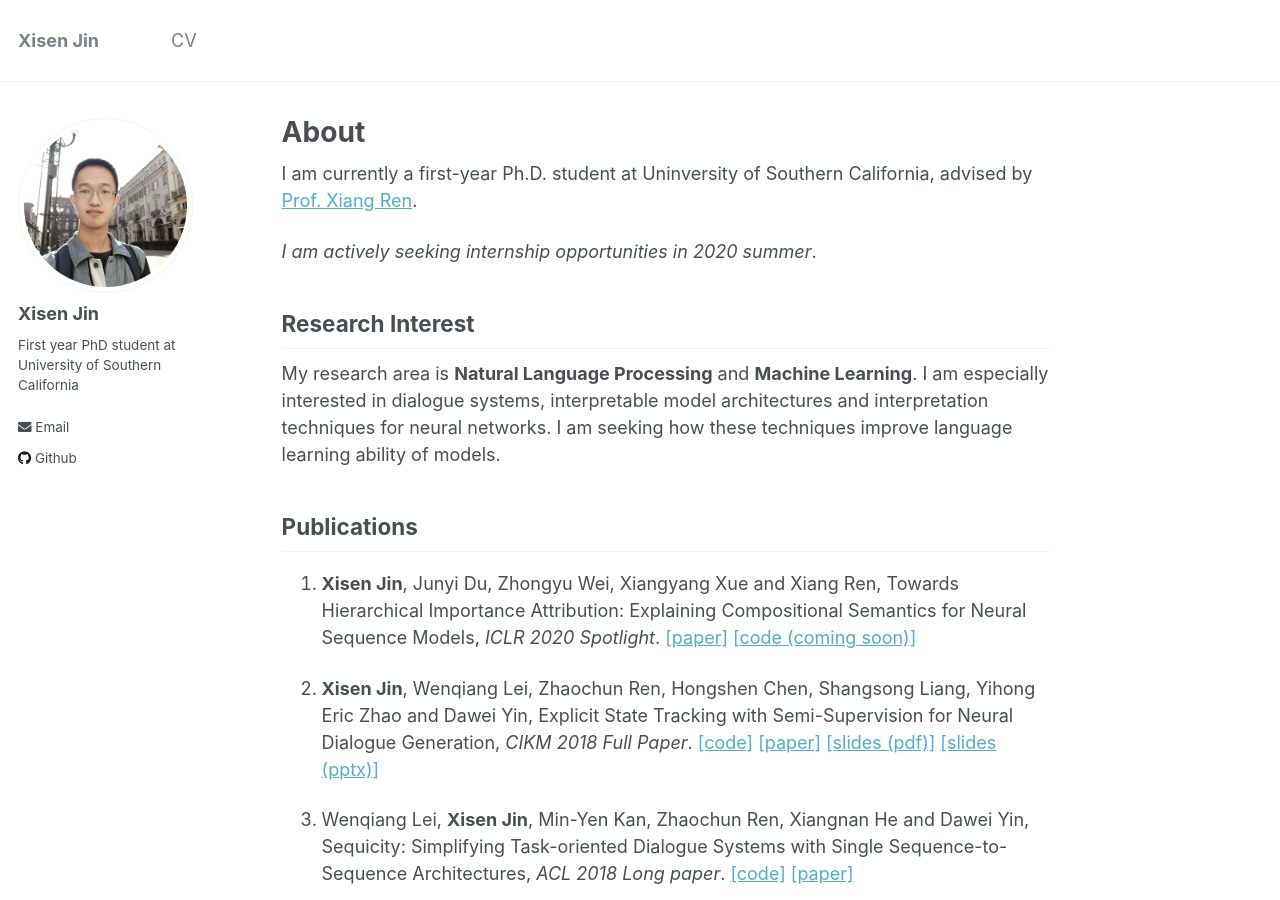
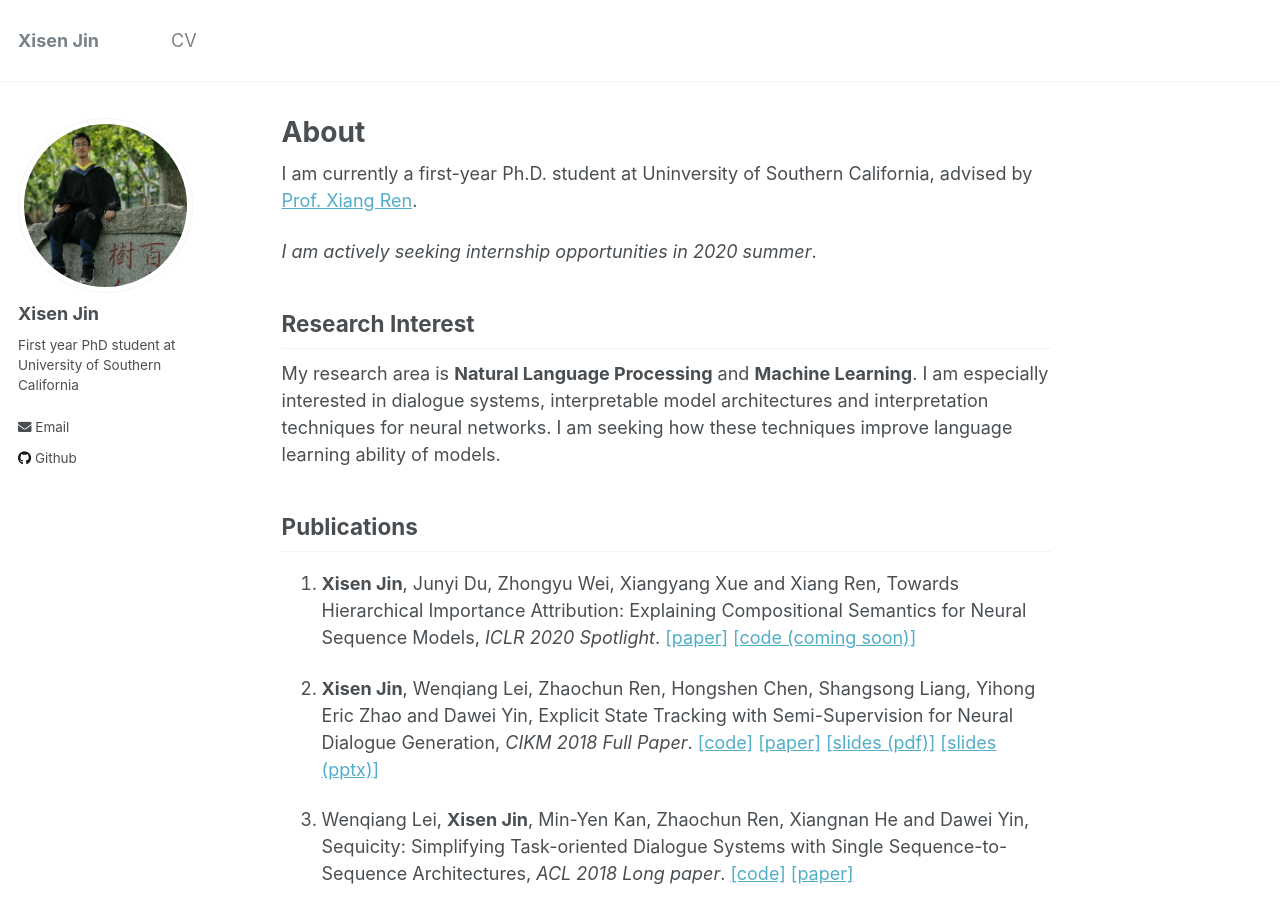
Before and after one commit to AuCson/aucson.github.io, a Jekyll site: the page built from _pages/about.md, in a window 1280 px wide and 900 px high. Built offline with Jekyll 4.4.1, drawn with Linux system fonts in a browser that asks for light colours.

Commit message:
updated pic

```diff
--- a/_config.yml
+++ b/_config.yml
@@ -81,7 +81,7 @@ analytics:
 # Site Author
 author:
   name             : "Xisen Jin"
-  avatar           : "self.jpg"
+  avatar           : "self_grad.jpg"
   bio              : "First year PhD student at University of Southern California"
   location         : #"Location"
   employer         :
```
Also changed, not shown: images/self_grad.jpg (added), 3 other files.
